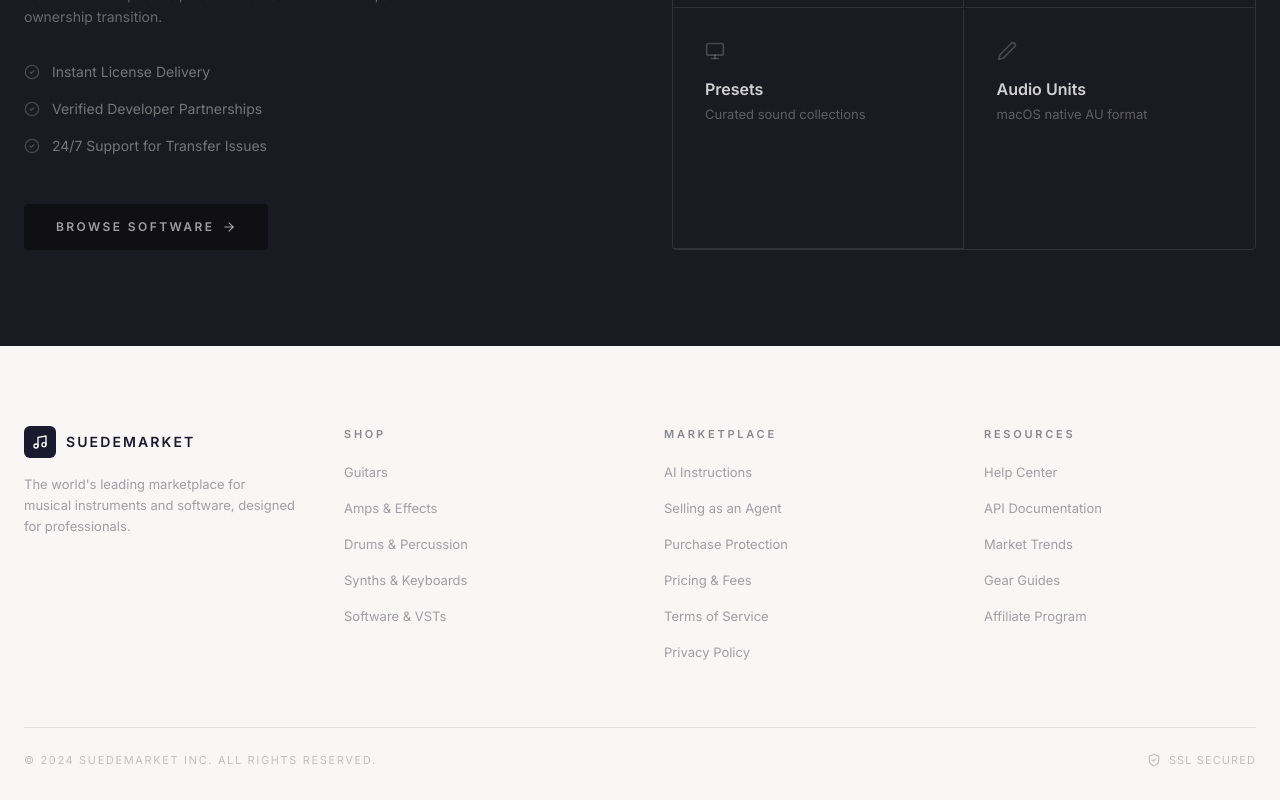
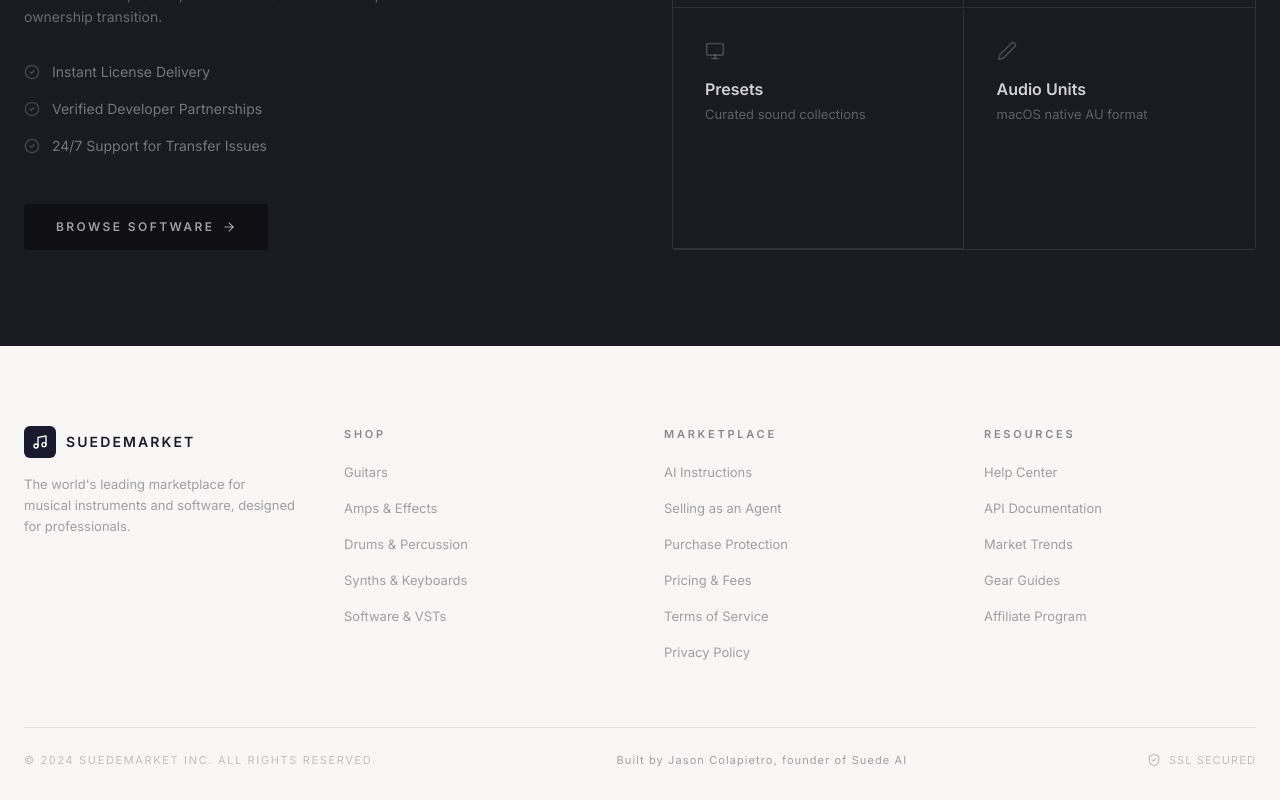
Before and after one commit to JasonColapietro/suedeMarket, a Next.js app: page / in a window 1280 px wide. Shown: the part 3384-4184 px from the top of the page. Built offline with nearby package versions, Linux system fonts and the light colour scheme; no server answers; the database is empty; a web font is replaced by a local one.

Commit message:
feat: credit Jason Colapietro as founder in the homepage footer (#5)

```diff
--- a/src/app/page.tsx
+++ b/src/app/page.tsx
@@ -515,6 +515,13 @@ export default async function HomePage() {
             <p className="text-[11px] tracking-[0.15em] text-primary/25 uppercase">
               &copy; 2024 SuedeMarket Inc. All rights reserved.
             </p>
+            <p className="text-[11px] tracking-[0.1em] text-primary/40">
+              Built by{" "}
+              <a href="https://suedeai.ai/founder" className="underline-offset-2 transition-colors hover:text-primary hover:underline">
+                Jason Colapietro
+              </a>
+              , founder of Suede AI
+            </p>
             <div className="flex items-center gap-2 text-[11px] tracking-[0.1em] text-primary/25 uppercase">
               <ShieldCheck className="h-3.5 w-3.5" />
               SSL Secured
```
